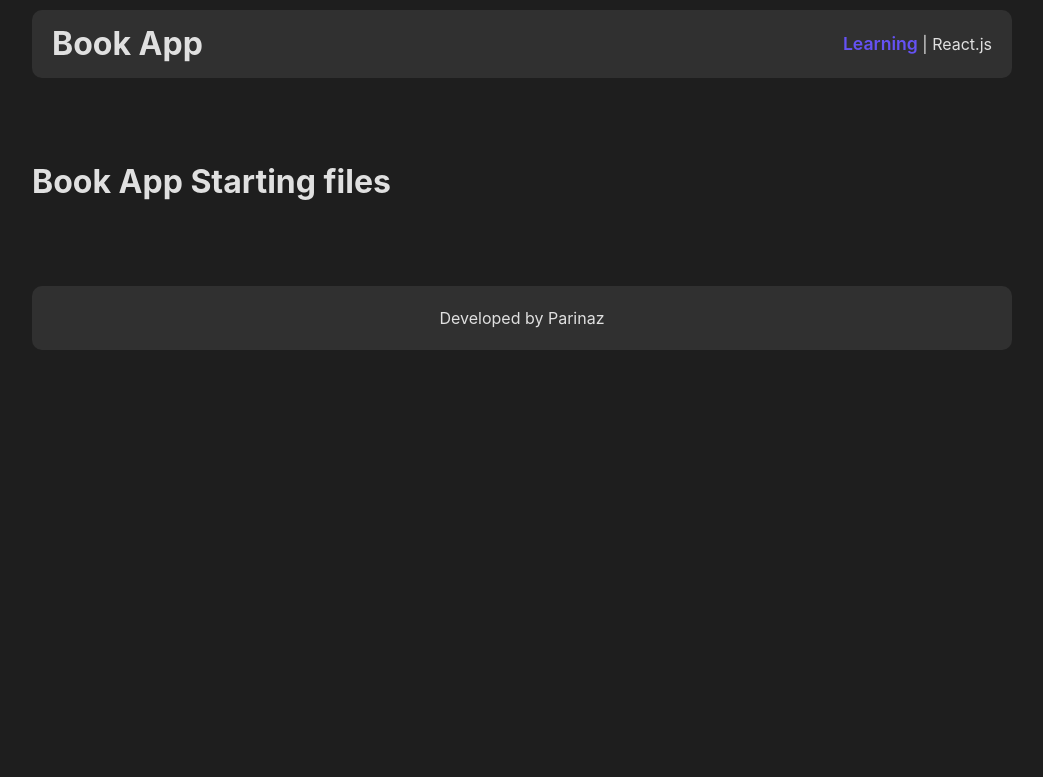
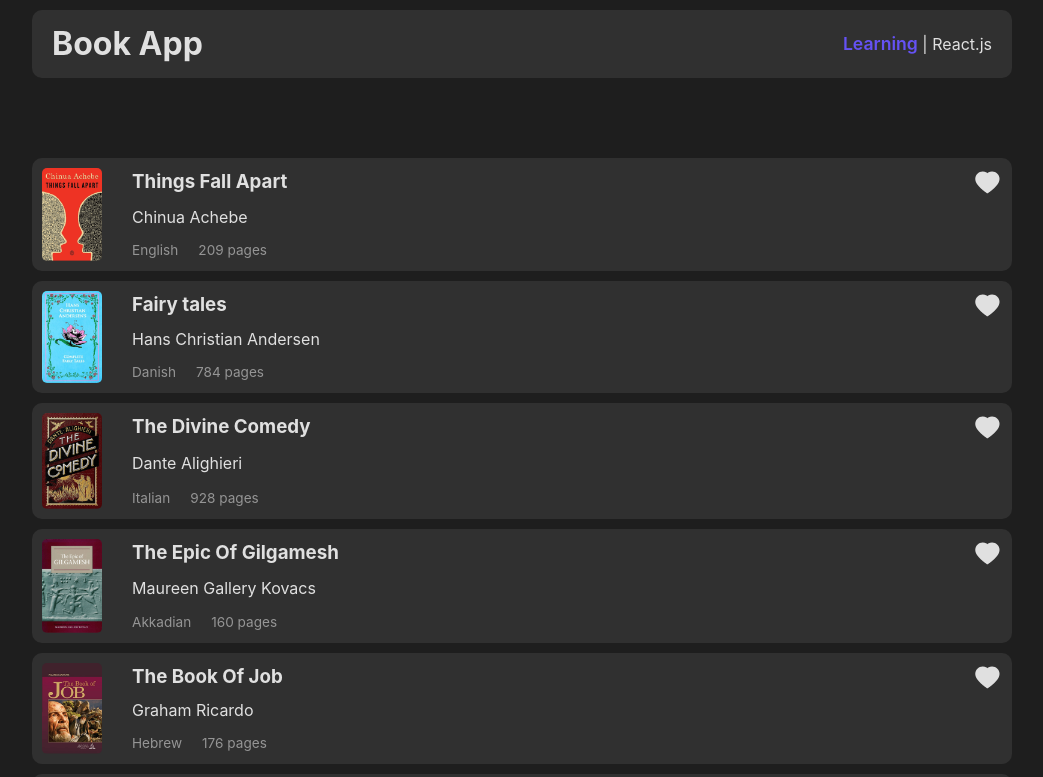
Before and after one commit to Parinazkhalili/Book-app, a React (Vite) app: page / in a window 1280 px wide. Shown: the top 777 px of the page, without its empty margins (118-1161 px from the left). Built offline with nearby package versions, Linux system fonts and the light colour scheme.

Commit message:
create a bookcard component and add like icon to it

```diff
--- a/package.json
+++ b/package.json
@@ -11,7 +11,8 @@
   },
   "dependencies": {
     "react": "^18.2.0",
-    "react-dom": "^18.2.0"
+    "react-dom": "^18.2.0",
+    "react-icons": "^5.0.1"
   },
   "devDependencies": {
     "@types/react": "^18.2.15",
--- a/src/App.jsx
+++ b/src/App.jsx
@@ -1,9 +1,10 @@
+import Books from "./components/Books";
 import Layout from "./layouts/Layout";
 
 function App() {
   return (
     <Layout>
-      <h1>Book App Starting files</h1>
+     <Books/>
     </Layout>
   );
 }
--- /dev/null
+++ b/src/components/BookCard.jsx
@@ -0,0 +1,32 @@
+
+import React, { useState } from 'react'
+import { AiFillHeart } from "react-icons/ai";
+
+import styles from "./BookCard.module.css"
+
+
+function BookCard({data: {title, author, image, language, pages}}) {
+
+    const [like, setLike] = useState(false)
+
+    const likeHandler = () =>{
+        setLike(like => !like)
+    }
+
+    return (
+        <div className={styles.card}>
+            <img src={image} alt={title} />
+            <div  className={styles.info}>
+                <h3>{title}</h3>
+                <p>{author}</p>
+                <div>
+                    <span>{language}</span>
+                    <span>{pages} pages</span>
+                </div>
+            </div>
+            <button onClick={likeHandler}><AiFillHeart  color={like ? "red" : "#e0e0e0"} fontSize="1.8rem"/></button>
+        </div>
+    )
+}
+
+export default BookCard
--- /dev/null
+++ b/src/components/BookCard.module.css
@@ -0,0 +1,42 @@
+
+
+.card {
+    display: flex;
+    padding: 10px;
+    margin-bottom: 10px;
+    background-color: #303030;
+    border-radius: 10px;
+
+}
+
+.card img {
+    width: 60px;
+    border-radius: 5px;
+    margin-right: 30px;
+
+}
+
+.info {
+    width: 100%;
+    display: flex;
+    flex-direction: column;
+    justify-content: space-between;
+}
+
+.info span{
+    margin-right: 20px;
+    font-size: 0.85rem;
+    color: #959595;
+}
+
+.card button {
+    height: fit-content;
+    background: none;
+    cursor: pointer;
+    border: none;
+    transition: 0.1s all ease-in-out;
+}
+
+.card button:hover {
+    transform: scale(1.2);
+}
--- /dev/null
+++ b/src/components/Books.jsx
@@ -0,0 +1,16 @@
+
+import {books} from "../constants/mockData"
+import React from 'react'
+import BookCard from "./BookCard"
+
+function Books() {
+
+    return (
+        <div>
+            <div>{books.map((book) => (<BookCard  key={book.id} data={book}/>))}</div>
+            <div></div>
+        </div>
+    )
+}
+
+export default Books
```
Also changed, not shown: 1 other file (tests, documents, lock files or other folders).
